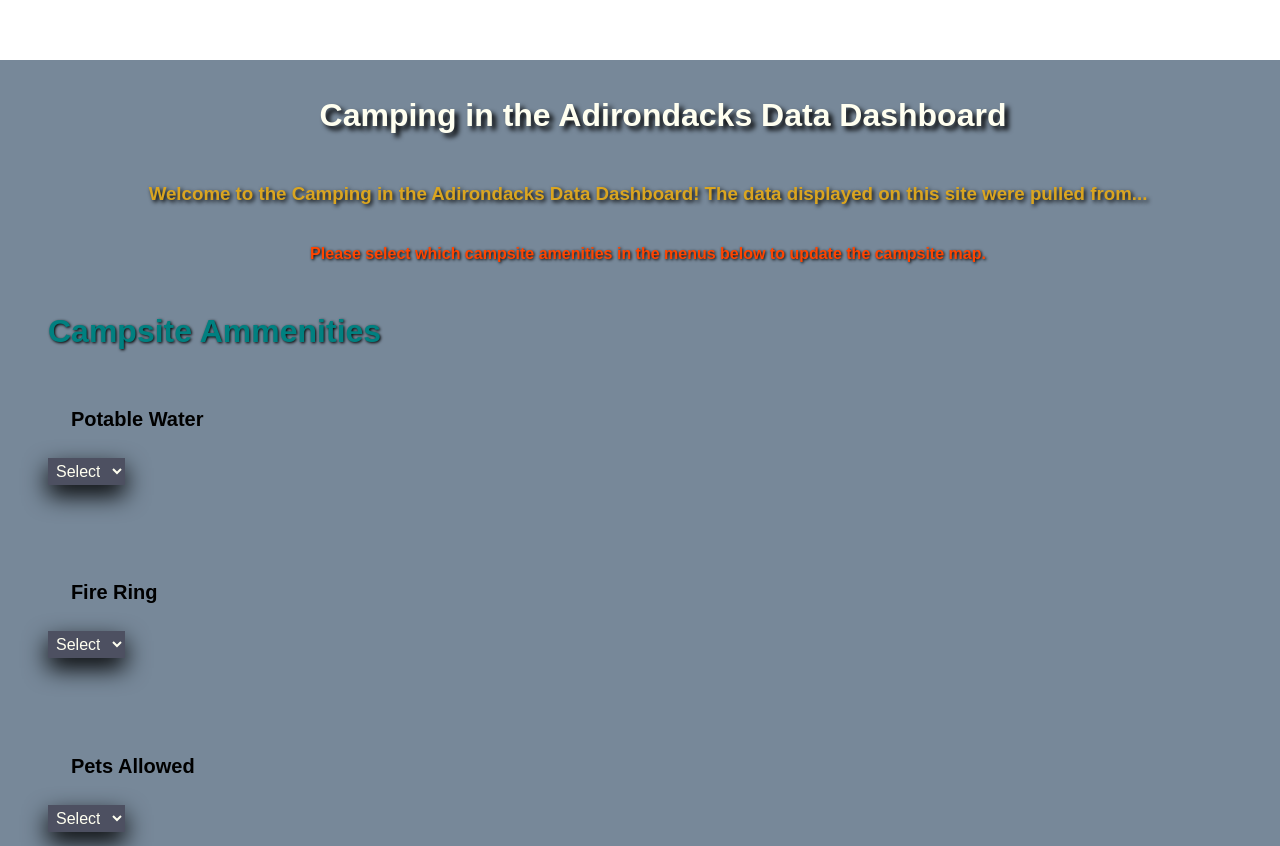
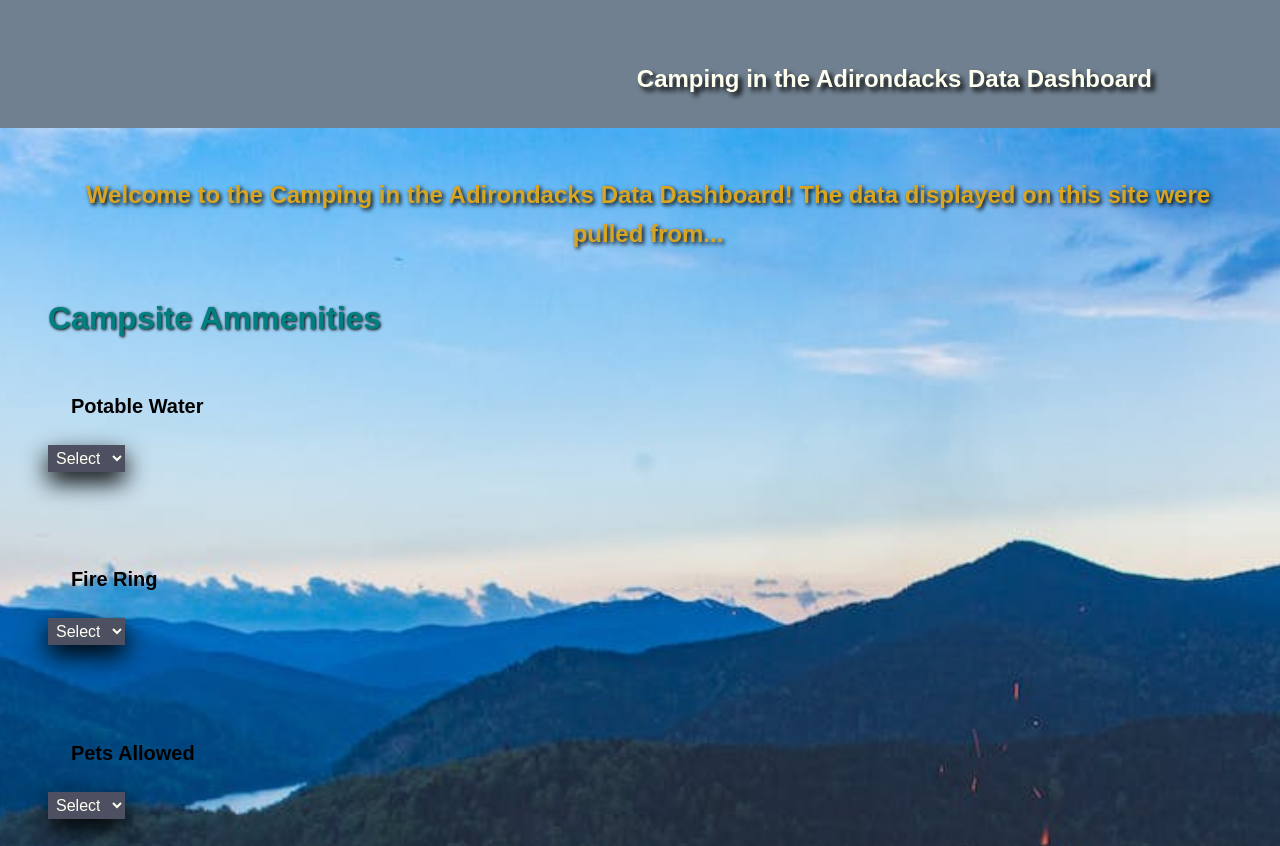
Before and after one commit to rbauer420/CampingDashboard, a plain HTML site: page index.html in a window 1280 px wide. Shown: the top 846 px of the page. Drawn offline with Linux system fonts and the light colour scheme.

Commit message:
Added background

```diff
--- a/index.html
+++ b/index.html
@@ -14,15 +14,14 @@
     <!--- Navigation Bar /> -->
         <header class="main-header">
             <nav>
+                <h1 class="homeTitle">Camping in the Adirondacks Data Dashboard</h1>
             </nav>
         </header>
 
 
     <!--- Main Body /> -->
         <div class="main-content">
-        <h1 class="homeTitle">Camping in the Adirondacks Data Dashboard</h1>
-        <h3 class="intro">Welcome to the Camping in the Adirondacks Data Dashboard! The data displayed on this site were pulled from...</h3>
-            <h4 class="instructions">Please select which campsite amenities in the menus below to update the campsite map.</h4>
+        <h2 class="intro">Welcome to the Camping in the Adirondacks Data Dashboard! The data displayed on this site were pulled from...</h2>
         <div class="row">
             <div class="varCol">
             <h4 class="variableTitle">Campsite Ammenities</h4>
--- a/styles/campingDataDashboard.css
+++ b/styles/campingDataDashboard.css
@@ -15,8 +15,15 @@ body {
 
 /**.main-content**/
 
+.main-header {
+    background-color: slategray;
+}
+
 .main-content {
-        background-color: lightslategray;
+        background: url("bonfire.jpeg");
+        background-repeat: no-repeat;
+        background-size: cover;
+        background-position: center;
         padding: 0 2rem;
   }
 
@@ -159,6 +166,7 @@ select {
     margin-top: auto;
     text-align: center;
     color: black;
+    width: 100%;
 }
 
 
```
Also changed, not shown: styles/bonfire.jpeg (added).
